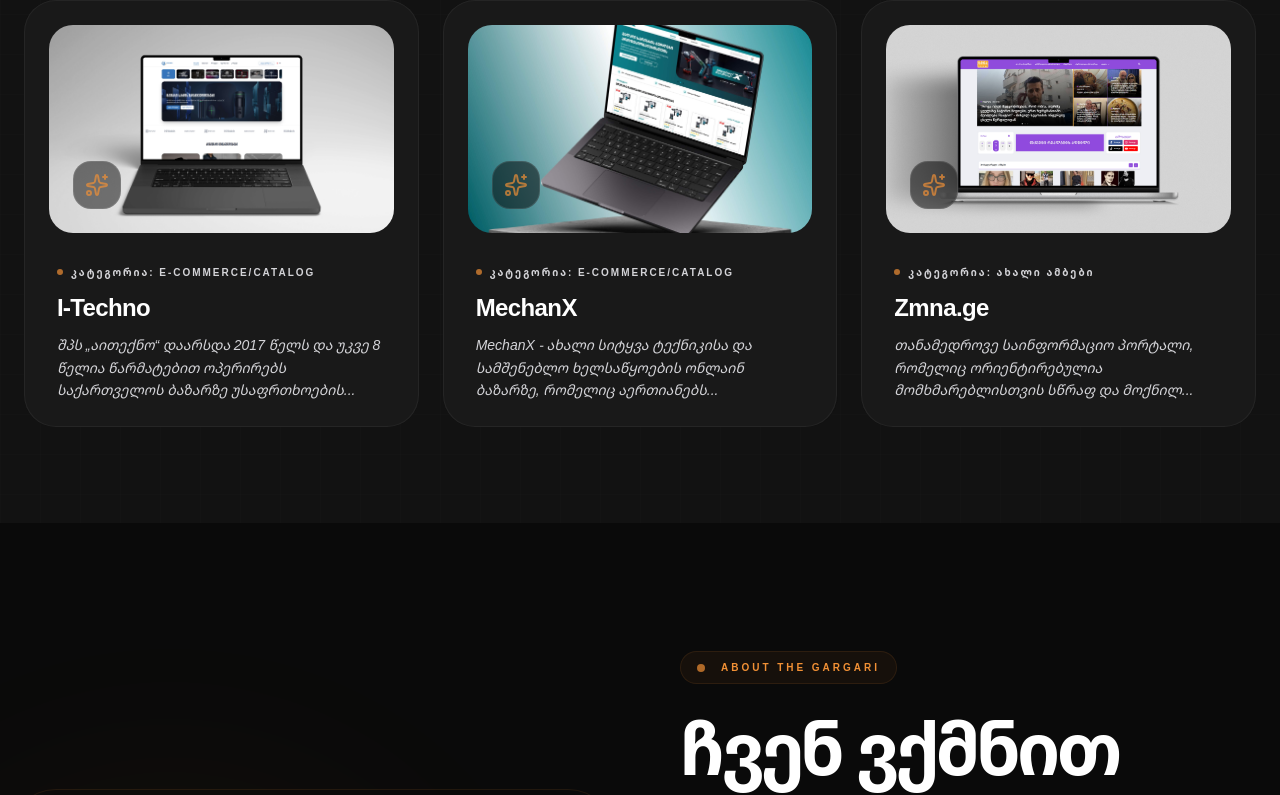
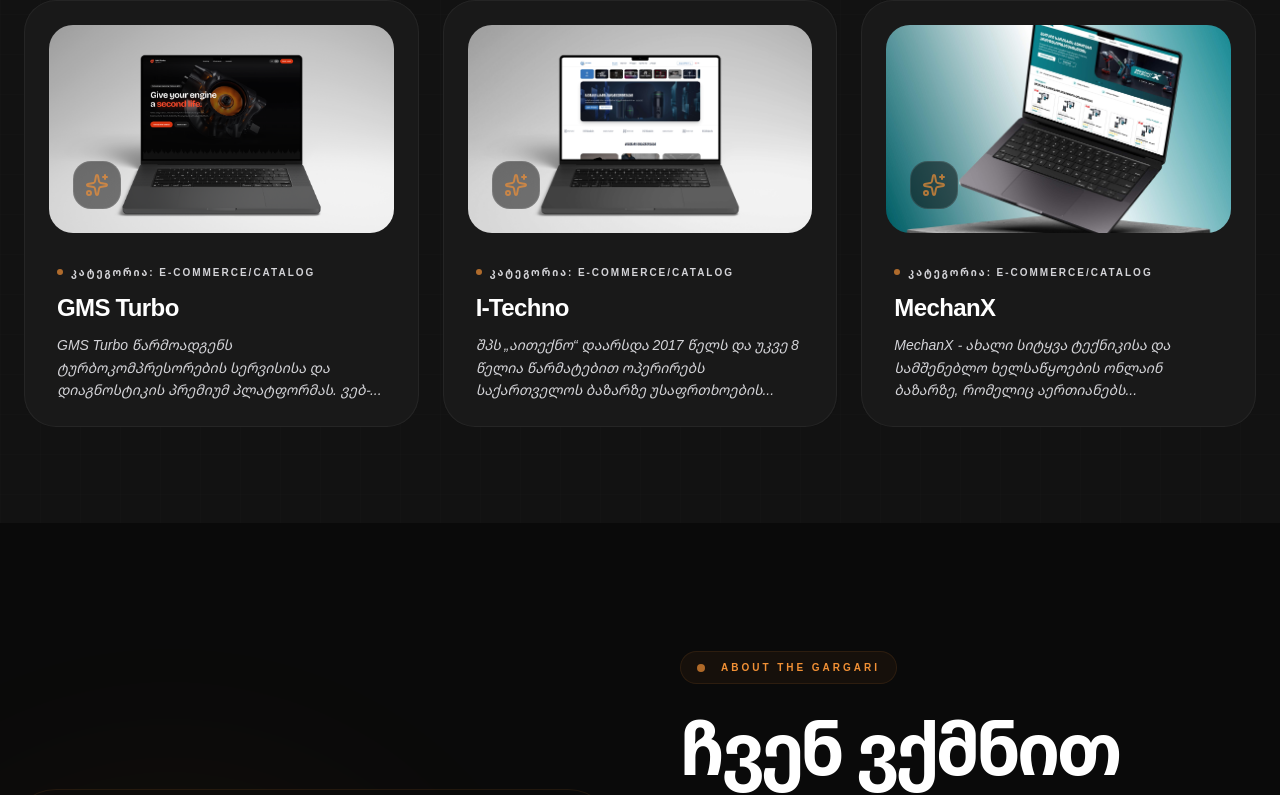
Before and after one commit to duda-el/gar-web, a Next.js app: page / in a window 1280 px wide. Shown: the part 2101-2896 px from the top of the page. Built offline with nearby package versions, Linux system fonts and the light colour scheme.

Commit message:
add reputation.ge and gmsturbo.ge mockups in projects list

```diff
--- a/src/constants/projects.ts
+++ b/src/constants/projects.ts
@@ -1,7 +1,8 @@
 import { StaticImageData } from "next/image";
 
+import GmsTurboImg from "@/Assets/images/gmsturbo.png";
+import ReputationImg from "@/Assets/images/reputation.png";
 import ZmnaImg1 from "@/Assets/images/zmna1.png";
-import PayImg from "@/Assets/images/PayNety.jpg";
 import BizonImg from "@/Assets/images/Bizon.jpg";
 import BizonImg1 from "@/Assets/images/Bizon1.png";
 import GreeImg from "@/Assets/images/gree.jpg";
@@ -38,11 +39,29 @@
 export const projects: Project[] = [
   {
     id: 1,
+    title: "GMS Turbo",
+    category: "კატეგორია: E-Commerce/Catalog",
+    status: "დასრულებული",
+    type: "website",
+    alt: "GMS Turbo - ტურბოკომპრესორების შეკეთება და გაყიდვა",
+    description:
+      "GMS Turbo წარმოადგენს ტურბოკომპრესორების სერვისისა და დიაგნოსტიკის პრემიუმ პლატფორმას. ვებ-გვერდი გამოირჩევა თანამედროვე ვიზუალით, ეფექტური კატალოგითა და მომხმარებელზე ორიენტირებული ნავიგაციით.",
+    images: [GmsTurboImg],
+    services: [
+      "UI/UX დიზაინი",
+      "Frontend Development",
+      "Full-Stack Development",
+      "SEO ოპტიმიზაცია",
+      "Hosting & Maintenance",
+    ],
+  },
+  {
+    id: 2,
     title: "I-Techno",
     category: "კატეგორია: E-Commerce/Catalog",
     status: "დასრულებული",
     type: "website",
-    alt: "ITechno - უსაფღტხოების სისტემები და ტექნოლოგიები",
+    alt: "ITechno - უსაფრთხოების სისტემები და ტექნოლოგიები",
     description:
       "შპს „აითექნო“ დაარსდა 2017 წელს და უკვე 8 წელია წარმატებით ოპერირებს საქართველოს ბაზარზე უსაფრთხოების სისტემების სფეროში. ჩვენი საქმიანობა ეფუძნება პროფესიონალიზმს, ტექნიკურ სიზუსტეს და მაღალ პასუხისმგებლობას.",
     images: [ItechnoImg],
@@ -57,7 +76,7 @@
     ],
   },
   {
-    id: 2,
+    id: 3,
     title: "MechanX",
     category: "კატეგორია: E-Commerce/Catalog",
     status: "დასრულებული",
@@ -77,7 +96,25 @@
     ],
   },
   {
-    id: 3,
+    id: 4,
+    title: "Reputation.ge",
+    category: "კატეგორია: მედია / პორტალი",
+    status: "დასრულებული",
+    type: "website",
+    alt: "Reputation.ge - საინფორმაციო და მედია პორტალი",
+    description:
+      "თანამედროვე ქართული მედია პლატფორმა და ონლაინ ჟურნალი, სადაც თავმოყრილია სტატიები და სიახლეები ჯანდაცვის, ბიზნესისა და საზოგადოებრივი ცხოვრების შესახებ. საიტი უზრუნველყოფს ინფორმაციის სწრაფ და ეფექტურ მიწოდებას.",
+    images: [ReputationImg],
+    services: [
+      "UI/UX დიზაინი",
+      "Web Development",
+      "Content Management System",
+      "SEO ოპტიმიზაცია",
+      "Hosting & Maintenance",
+    ],
+  },
+  {
+    id: 5,
     title: "Zmna.ge",
     category: "კატეგორია: ახალი ამბები",
     status: "აქტიური",
@@ -95,30 +132,14 @@
     ],
   },
   {
-    id: 4,
-    title: "PayNety",
-    category: "კატეგორია: ინფორმაციული",
-    status: "შეჩერებული",
-    type: "website",
-    alt: "PayNety - ფინანსური ტექნოლოგიების პლატფორმა",
-    description:
-      "ფინანსური ტექნოლოგიების პლატფორმა, რომელიც ამარტივებს ონლაინ გადახდების პროცესს და მონაცემთა მართვას.",
-    images: [PayImg],
-    services: [
-      "Frontend Development",
-      "UI/UX დიზაინი",
-      "Hosting & Maintenance",
-    ],
-  },
-  {
-    id: 5,
+    id: 6,
     title: "Reagent.ge",
     category: "კატეგორია: კატალოგი",
     status: "დასრულებული",
     type: "website",
-    alt: "Reagent.ge - ინფორმაციული ვებ-საიტი რექტივებისა და ლაბორატორიული ჭურჭელის შესახებ",
+    alt: "Reagent.ge - ინფორმაციული ვებ-საიტი რეაქტივებისა და ლაბორატორიული ჭურჭელის შესახებ",
     description:
-      "პრემიუმ ხარისხის რეაქტივები. REAGENT GROUP გთავაზობთ უმაღლესი ხარისხის ქიმიურ რეაგენტებს ლაბორატიებისთვის და ინდუსტრიული მიზნებისთვის.",
+      "პრემიუმ ხარისხის რეაქტივები. REAGENT GROUP გთავაზობთ უმაღლესი ხარისხის ქიმიურ რეაგენტებს ლაბორატორიებისთვის და ინდუსტრიული მიზნებისთვის.",
     images: [ReagentImg, ReagentImg1],
     services: [
       "Frontend Development",
@@ -127,7 +148,7 @@
     ],
   },
   {
-    id: 6,
+    id: 7,
     title: "Bizon.ge",
     category: "კატეგორია: გაქირავება",
     status: "დასრულებული",
@@ -139,7 +160,7 @@
     services: ["Frontend Development", "Redesign & Refactor"],
   },
   {
-    id: 7,
+    id: 8,
     title: "Gree",
     category: "კატეგორია: E-commerce",
     status: "დასრულებული",
@@ -156,7 +177,7 @@
     ],
   },
   {
-    id: 8,
+    id: 9,
     title: "Freezer",
     category: "კატეგორია: პოსტერი",
     status: "დასრულებული",
@@ -168,7 +189,7 @@
     services: ["Poster Design", "Social Media Kit"],
   },
   {
-    id: 9,
+    id: 10,
     title: "COFFEEON",
     category: "კატეგორია: ბრენდინგი",
     status: "დასრულებული",
@@ -191,7 +212,7 @@
     ],
   },
   {
-    id: 10,
+    id: 11,
     title: "UNISTATS",
     category: "კატეგორია: UI/UX დიზაინი",
     status: "დასრულებული",
@@ -208,7 +229,7 @@
     ],
   },
   {
-    id: 11,
+    id: 12,
     title: "NOSTAL.GE",
     category: "კატეგორია: UI/UX დიზაინი",
     status: "დასრულებული",
```
Also changed, not shown: src/Assets/images/gmsturbo.png (added), src/Assets/images/reputation.png (added).
